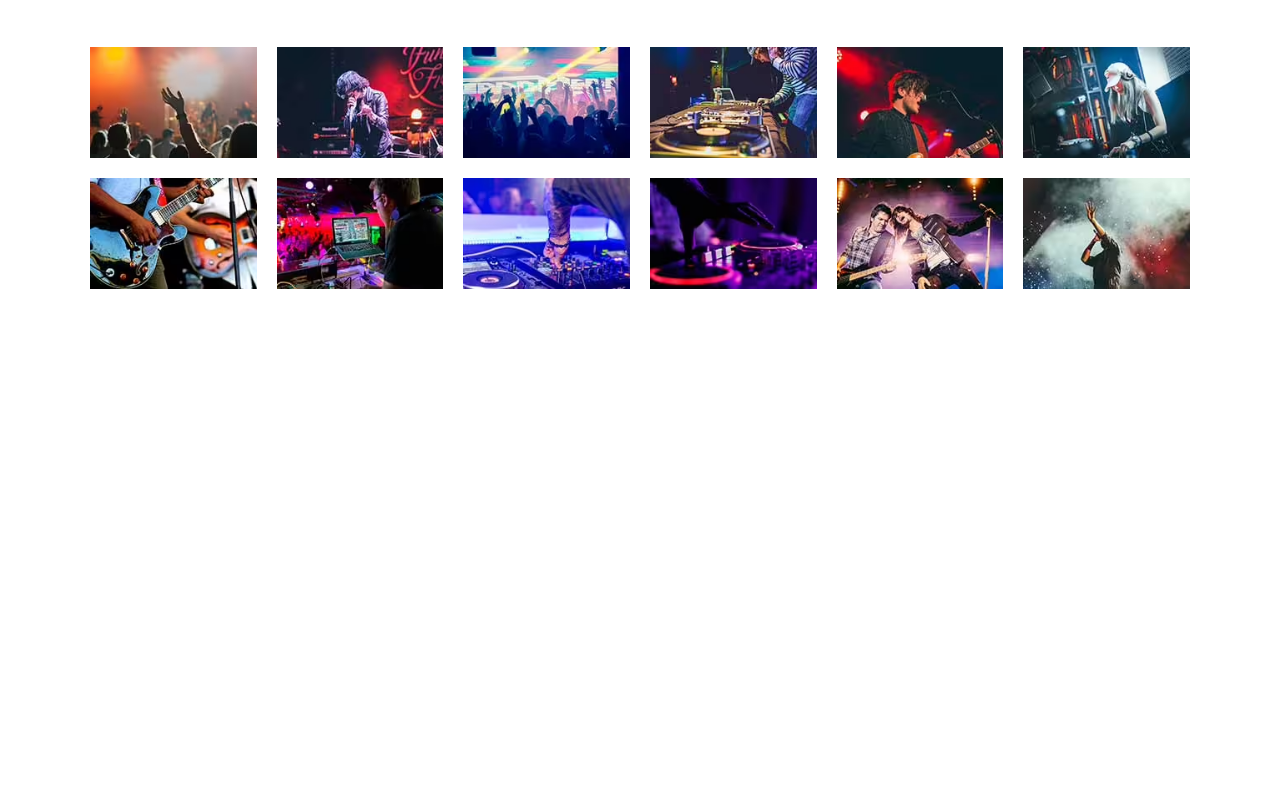
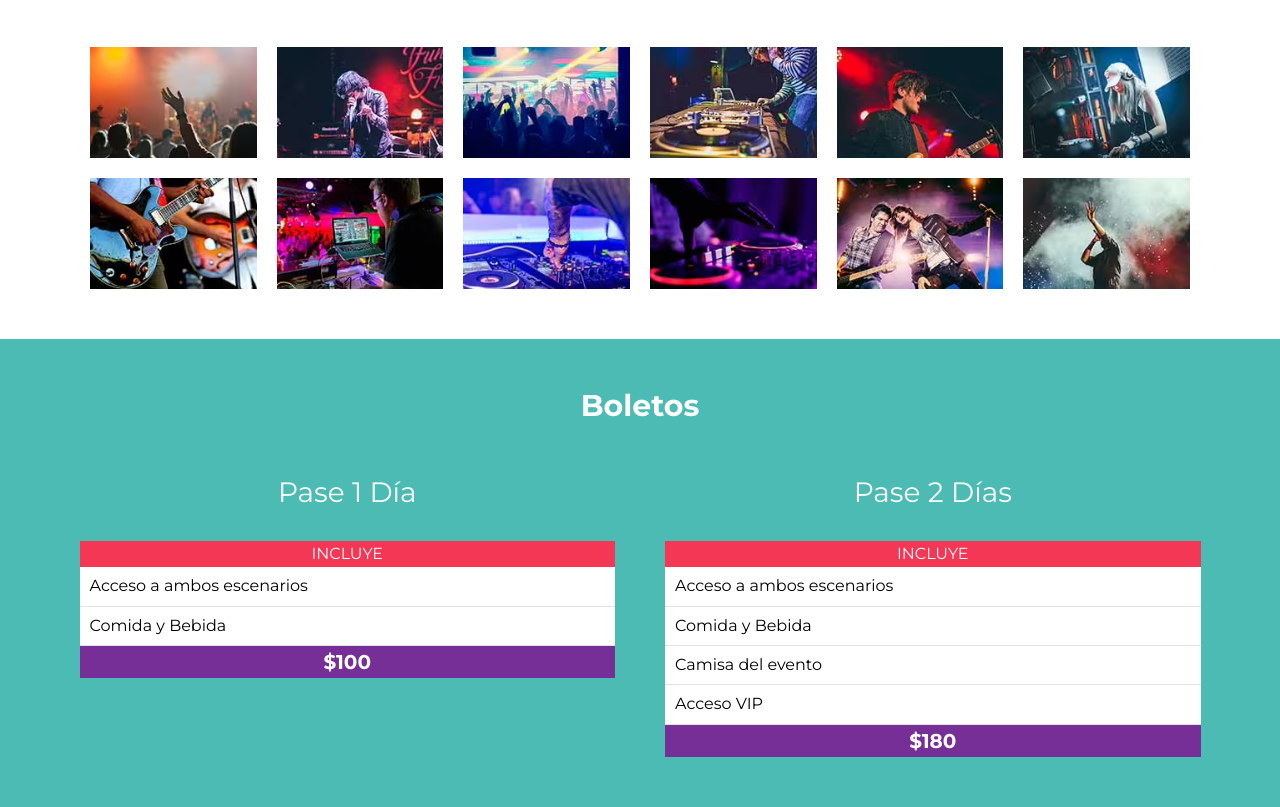
Before and after one commit to Raul-madero/rockband, a website: page index.html in a window 1280 px wide. Shown: the part 2802-3609 px from the top of the page. Before the commit the page ends 3141 px from the top, so only its background shows below. Drawn offline with Linux system fonts and the light colour scheme; files whose address does not match are found by name.

Commit message:
Terminada la seccion de boletos

```diff
--- a/index.html
+++ b/index.html
@@ -153,6 +153,55 @@
         <h3>Galeria</h3>
         <ul class="galeria-imagenes"></ul>
     </section>
+    <section class="boletos bg-verde">
+        <h3>Boletos</h3>
+        <div class="contenedor contenedor-boletos">
+            <div class="basico pase">
+                <p class="nombre-pase">Pase 1 Día</p>
+                <header class="pase-header">
+                    <p>Incluye</p>
+                </header>
+                <div class="pase-body">
+                    <ul>
+                        <li>
+                            Acceso a ambos escenarios
+                        </li>
+                        <li>
+                            Comida y Bebida
+                        </li>
+                    </ul>
+                </div>
+                <footer class="pase-footer">
+                    <p>$100</p>
+                </footer>
+            </div>
+            <div class="premium pase">
+                <p class="nombre-pase">Pase 2 Días</p>
+                <header class="pase-header">
+                    <p>Incluye</p>
+                </header>
+                <div class="pase-body">
+                    <ul>
+                        <li>
+                            Acceso a ambos escenarios
+                        </li>
+                        <li>
+                            Comida y Bebida
+                        </li>
+                        <li>
+                            Camisa del evento
+                        </li>
+                        <li>
+                            Acceso VIP
+                        </li>
+                    </ul>
+                </div>
+                <footer class="pase-footer">
+                    <p>$180</p>
+                </footer>
+            </div>
+        </div>
+    </section>
     <script src="./build/js/app.js"></script>
 </body>
 </html>
--- a/src/scss/layout/_index.scss
+++ b/src/scss/layout/_index.scss
@@ -3,3 +3,4 @@
 @forward 'festival';
 @forward 'lineup';
 @forward 'galeria';
+@forward 'boletos';
```
Also changed, not shown: build/css/app.css, build/js/app.js.
